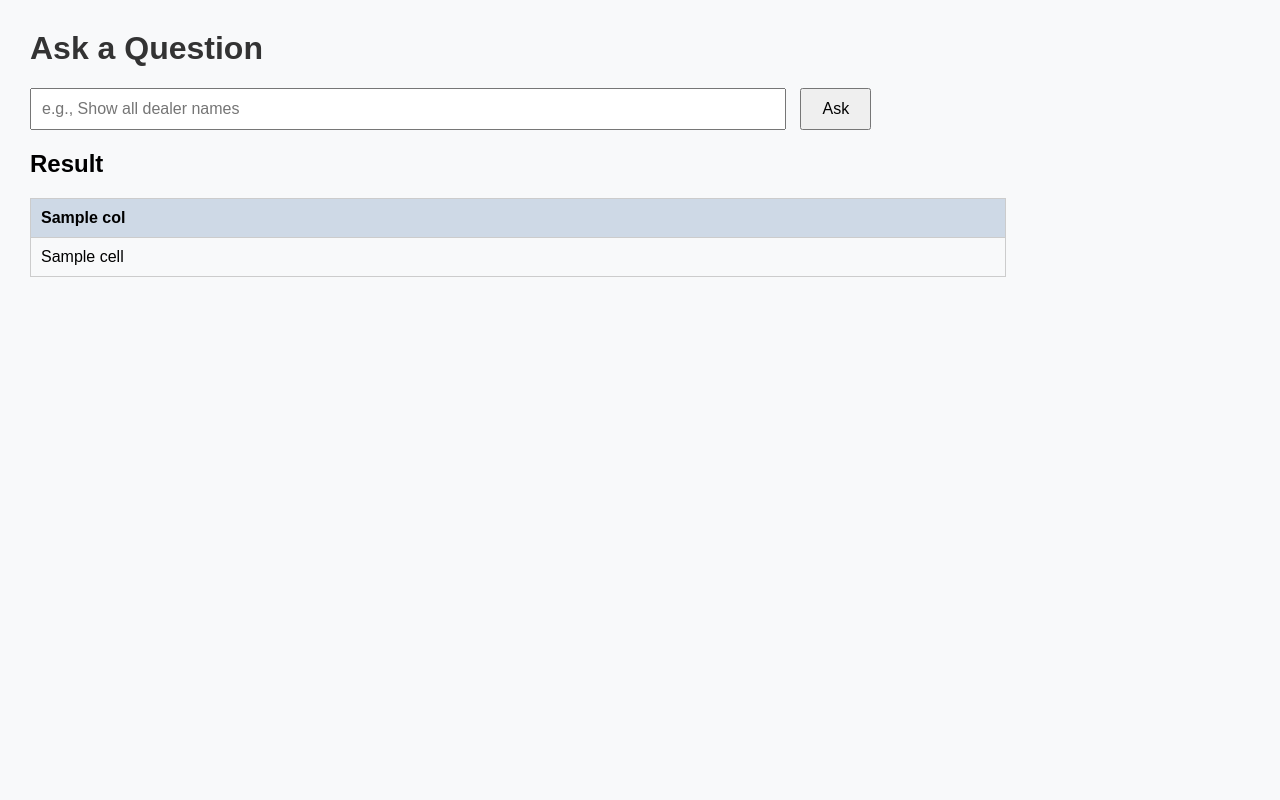
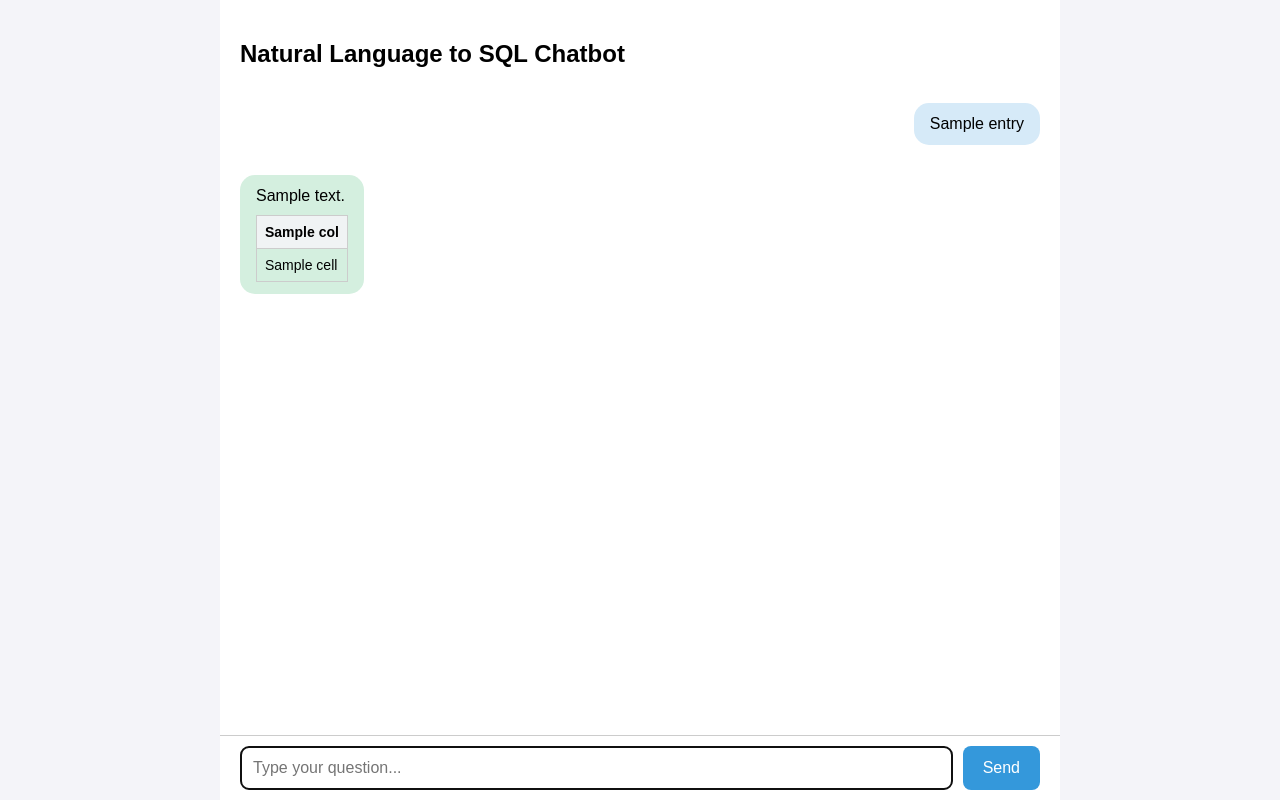
Before and after one commit to priyal-baraya/nlp-to-sql-chatbot, a Flask app: template templates/index.html in a window 1280 px wide. Run offline with Flask 3, Linux system fonts and the light colour scheme; the template is opened without the code that fills it: most values are stand-ins (such as "Sample title", 1, 10 or a date in 2020).

Commit message:
added conversational format

```diff
--- a/app.py
+++ b/app.py
@@ -1,19 +1,49 @@
+from flask import Flask, render_template, request
+from sqlalchemy import create_engine, text
 from langchain_community.utilities import SQLDatabase
-from sqlalchemy import create_engine
 from langchain.chat_models import init_chat_model
 from langchain_core.prompts import ChatPromptTemplate
 from langchain_community.tools.sql_database.tool import QuerySQLDatabaseTool
 from typing_extensions import TypedDict, Annotated
-import getpass
+from dotenv import load_dotenv
 import os
-from dotenv import load_dotenv
+
 load_dotenv()
+
 DB_USER = os.getenv("DB_USER")
 DB_PASSWORD = os.getenv("DB_PASSWORD")
 DB_HOST = os.getenv("DB_HOST")
-DB_PORT = os.getenv("DB_PORT", "3306")  # Default MySQL port
+DB_PORT = os.getenv("DB_PORT", "3306")
 DB_NAME = os.getenv("DB_NAME")
 DATABASE_URL = f"mysql+pymysql://{DB_USER}:{DB_PASSWORD}@{DB_HOST}:{DB_PORT}/{DB_NAME}"
+
+engine = create_engine(DATABASE_URL)
+db = SQLDatabase(engine)
+
+if not os.environ.get("GOOGLE_API_KEY"):
+    import getpass
+    os.environ["GOOGLE_API_KEY"] = getpass.getpass("Enter Google Gemini API Key: ")
+
+llm = init_chat_model("gemini-2.0-flash", model_provider="google_genai")
+
+system_message = """
+You are a helpful data assistant. Given the user question and any prior context, write a syntactically correct SQL query in the {dialect} dialect.
+Limit to at most {top_k} results unless otherwise asked. Don't use SELECT * — only include necessary columns.
+
+Database schema:
+{table_info}
+"""
+
+user_prompt = """Conversation so far:
+{history}
+
+Current user question: {input}
+"""
+
+query_prompt_template = ChatPromptTemplate.from_messages([
+    ("system", system_message),
+    ("user", user_prompt)
+])
 
 class State(TypedDict):
     question: str
@@ -21,43 +51,18 @@ class State(TypedDict):
     result: str
     answer: str
 
-engine = create_engine(DATABASE_URL)
-db = SQLDatabase(engine)
-
-if not os.environ.get("GOOGLE_API_KEY"):
-    os.environ["GOOGLE_API_KEY"] = getpass.getpass("Enter Google Gemini API Key: ")
-
-llm = init_chat_model("gemini-2.0-flash", model_provider="google_genai")
-
-system_message = """
-Given an input question, create a syntactically correct {dialect} query to
-run to help find the answer. Unless the user specifies in their question a
-specific number of examples, always limit your query to at most {top_k} results.
-Never use SELECT * — only query relevant columns.
-
-Only use the following tables:
-{table_info}
-"""
-
-user_prompt = "Question: {input}"
-
-query_prompt_template = ChatPromptTemplate.from_messages(
-    [("system", system_message), ("user", user_prompt)]
-)
-
 class QueryOutput(TypedDict):
     query: Annotated[str, ..., "Syntactically valid SQL query."]
 
+def write_query(state: State, history_text: str):
+    prompt = query_prompt_template.invoke({
+        "dialect": db.dialect,
+        "top_k": 200,
+        "table_info": db.get_table_info(),
+        "history": history_text,
+        "input": state["question"]
+    })
 
-def write_query(state: State):
-    prompt = query_prompt_template.invoke(
-        {
-            "dialect": db.dialect,
-            "top_k": 200,
-            "table_info": db.get_table_info(),
-            "input": state["question"],
-        }
-    )
     structured_llm = llm.with_structured_output(QueryOutput)
     result = structured_llm.invoke(prompt)
     return {"query": result["query"]}
@@ -66,30 +71,62 @@ def execute_query(state: State):
     tool = QuerySQLDatabaseTool(db=db)
     return {"result": tool.invoke(state["query"])}
 
-def answer_question(state: State):
+def answer_question(state: State, history_text: str):
     response_prompt = ChatPromptTemplate.from_messages([
-        ("system", "Given the question and SQL result, answer the question clearly."),
-        ("human", "Question: {question}\nResult: {result}")
+        ("system", "You are a helpful assistant. Given the user's current question and the SQL result, respond conversationally."),
+        ("user", "Conversation so far:\n{history}\n\nCurrent question: {question}\nResult: {result}")
     ])
     return {
-        "answer": llm.invoke(
-            response_prompt.invoke(
-                {"question": state["question"], "result": state["result"]}
-            )
-        )
+        "answer": llm.invoke(response_prompt.invoke({
+            "question": state["question"],
+            "result": state["result"],
+            "history": history_text
+        }))
     }
 
-def process_question(question: str) -> dict:
+def process_question(question: str, chat_history: list) -> dict:
     state: State = {"question": question}
-    state.update(write_query(state))
+    history_text = "\n".join([f"User: {msg['question']}\nBot: {msg['answer']}" for msg in chat_history]) if chat_history else ""
+
+    state.update(write_query(state, history_text))
     state.update(execute_query(state))
-    state.update(answer_question(state))
+    state.update(answer_question(state, history_text))
+
     return {
         "query": state["query"],
         "answer": state["answer"].content if hasattr(state["answer"], "content") else state["answer"]
     }
 
+app = Flask(__name__)
+chat_history = []
+
+@app.route("/", methods=["GET", "POST"])
+def index():
+    query = answer = result = columns = None
+    if request.method == "POST":
+        question = request.form["question"]
+
+        try:
+            response = process_question(question, chat_history)
+            query = response["query"]
+            answer = response["answer"]
+            chat_history.append({"question": question, "answer": answer})
+
+            with engine.connect() as conn:
+                result_proxy = conn.execute(text(query))
+                result = result_proxy.fetchall()
+                columns = result_proxy.keys()
+
+        except Exception as e:
+            answer = f"Error: {str(e)}"
+            query = "SQL generation failed."
+
+    return render_template("index.html", query=query, answer=answer, result=result,
+                       columns=columns, chat_history=[
+                           {**msg, "query": query, "result": result, "columns": columns}
+                           for msg in chat_history
+                       ])
 
 
 if __name__ == "__main__":
-    main()
+    app.run(debug=True)
--- a/requirements.txt
+++ b/requirements.txt
@@ -5,3 +5,4 @@ sqlalchemy
 mysql-connector-python
 flask
 pymysql
+flask-session
--- a/templates/index.html
+++ b/templates/index.html
@@ -2,81 +2,140 @@
 <html lang="en">
 <head>
   <meta charset="UTF-8">
-  <title>Natural Language to SQL Chatbot</title>
+  <title>Chatbot – Natural Language to SQL</title>
   <style>
-    body {
+    html, body {
+      height: 100%;
+      margin: 0;
       font-family: Arial, sans-serif;
-      margin: 30px;
-      background-color: #f8f9fa;
+      background-color: #f4f4f9;
     }
-    h1 {
-      color: #333;
+
+    .chat-wrapper {
+      display: flex;
+      flex-direction: column;
+      height: 100%;
     }
-    form {
-      margin-bottom: 20px;
+
+    .chat-container {
+      flex: 1;
+      overflow-y: auto;
+      padding: 20px;
+      background-color: white;
+      max-width: 800px;
+      margin: 0 auto;
+      width: 100%;
     }
-    input[type="text"] {
-      width: 60%;
+
+    .message {
+      margin: 15px 0;
+      padding: 12px 16px;
+      border-radius: 15px;
+      max-width: 75%;
+      clear: both;
+    }
+
+    .user {
+      background-color: #d6eaf8;
+      float: right;
+      text-align: right;
+    }
+
+    .bot {
+      background-color: #d4efdf;
+      float: left;
+    }
+
+    .sql-box {
+      margin-top: 10px;
+      background-color: #fef9e7;
       padding: 10px;
-      margin-right: 10px;
-      font-size: 16px;
+      border-left: 4px solid #f4d03f;
+      font-family: monospace;
+      white-space: pre-wrap;
+      border-radius: 8px;
     }
-    input[type="submit"] {
-      padding: 10px 20px;
-      font-size: 16px;
+
+    table {
+      width: 100%;
+      border-collapse: collapse;
+      margin-top: 10px;
+      font-size: 14px;
     }
-    table {
-      width: 80%;
-      border-collapse: collapse;
-      margin-top: 20px;
-    }
+
     th, td {
       border: 1px solid #ccc;
-      padding: 10px;
+      padding: 8px;
       text-align: left;
     }
+
     th {
-      background-color: #ced9e6;
-      color: black;
+      background-color: #f0f3f4;
     }
+
     tr:nth-child(even) {
-      background-color: #f2f2f2;
+      background-color: #fafafa;
     }
-    .query-box {
-      margin-top: 20px;
-      font-family: monospace;
-      background-color: #eee;
-      padding: 10px;
-      border-left: 5px solid #ced9e6;
+
+    .input-form {
+      max-width: 800px;
+      margin: 0 auto;
+      width: 100%;
+      background-color: #ffffff;
+      padding: 10px 20px;
+      border-top: 1px solid #ccc;
+      display: flex;
+      gap: 10px;
+    }
+
+    input[type="text"] {
+      flex-grow: 1;
+      padding: 12px;
+      font-size: 16px;
+      border-radius: 8px;
+      border: 1px solid #ccc;
+    }
+
+    input[type="submit"] {
+      padding: 12px 20px;
+      font-size: 16px;
+      border-radius: 8px;
+      background-color: #3498db;
+      color: white;
+      border: none;
+      cursor: pointer;
     }
   </style>
 </head>
 <body>
-  <h1>Ask a Question</h1>
-  <form method="POST">
-    <input type="text" name="question" placeholder="e.g., Show all dealer names" required>
-    <input type="submit" value="Ask">
-  </form>
+  <div class="chat-wrapper">
+    <div class="chat-container" id="chatbox">
+      <h2>Natural Language to SQL Chatbot</h2>
 
-  {% if query %}
-    <div class="query-box">
-      <strong>Generated SQL:</strong><br>
-      {{ query }}
+      {% for entry in chat_history %}
+        <div class="message user">
+          {{ entry.question }}
+        </div>
+        <div class="message bot">
+          {{ entry.answer }}
+
+          {% if entry.query %}
+            <div class="sql-box">
+              <strong>SQL:</strong><br>{{ entry.query }}
             </div>
           {% endif %}
 
-  {% if result %}
-    <h2>Result</h2>
+          {% if entry.result %}
             <table>
               <thead>
                 <tr>
-          {% for col in columns %}
+                  {% for col in entry.columns %}
                     <th>{{ col }}</th>
                   {% endfor %}
                 </tr>
               </thead>
               <tbody>
-        {% for row in result %}
+                {% for row in entry.result %}
                   <tr>
                     {% for cell in row %}
                       <td>{{ cell }}</td>
@@ -86,5 +145,20 @@
               </tbody>
             </table>
           {% endif %}
+        </div>
+      {% endfor %}
+    </div>
+
+    <form method="POST" class="input-form">
+      <input type="text" name="question" placeholder="Type your question..." required autofocus>
+      <input type="submit" value="Send">
+    </form>
+  </div>
+
+  <script>
+    // Auto-scroll to bottom
+    const chatbox = document.getElementById("chatbox");
+    chatbox.scrollTop = chatbox.scrollHeight;
+  </script>
 </body>
 </html>
```
Also changed, not shown: chatbot.py (+39 -19 lines), 2 other files. Lines whose indentation alone changed are shown as unchanged.
